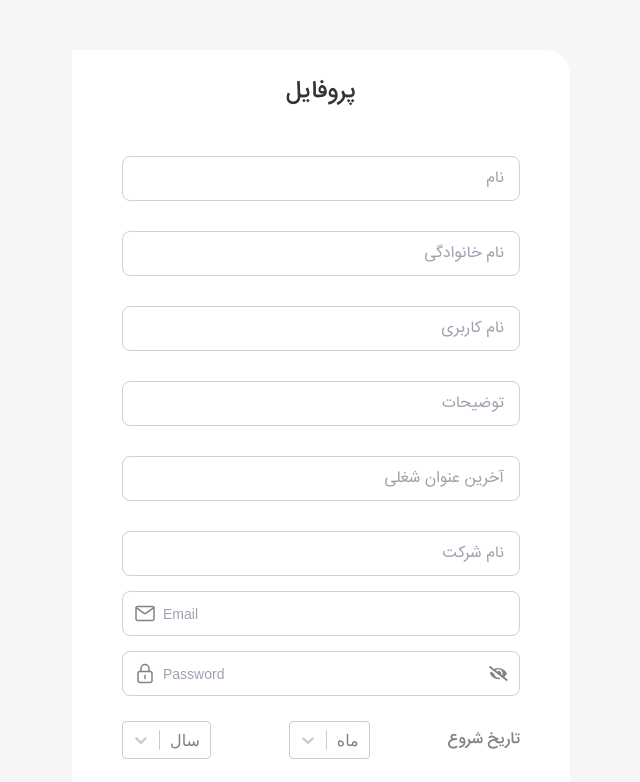
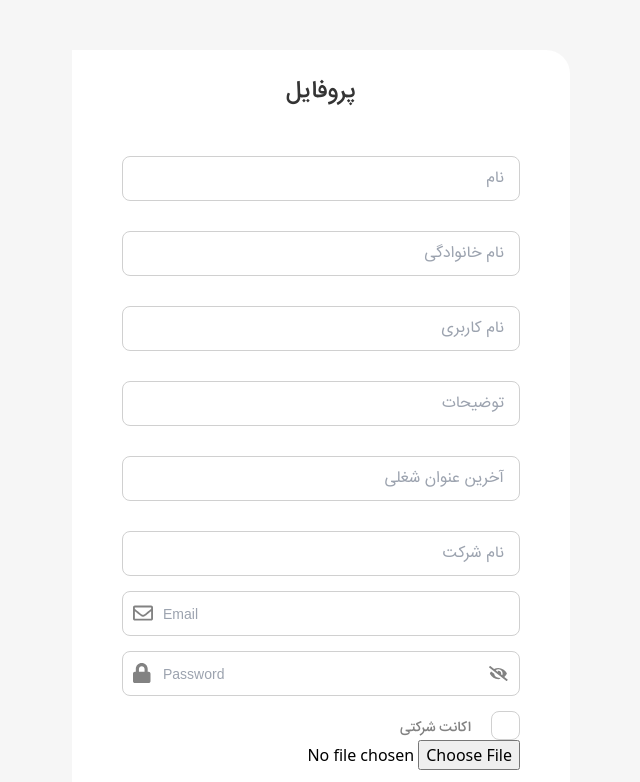
Before and after one commit to PostRahnemaEra/LinkedInFront, a React (Create React App) app: page /userprofile in a window 1280 px wide. Shown: the top 782 px of the page, without its empty margins (319-959 px from the left). Built offline with nearby package versions, Linux system fonts and the light colour scheme.

Commit message:
✨ Add Checkbox input

```diff
--- a/package.json
+++ b/package.json
@@ -4,6 +4,7 @@
     "private": true,
     "dependencies": {
         "@fortawesome/fontawesome-svg-core": "^1.2.36",
+        "@fortawesome/free-regular-svg-icons": "^5.15.4",
         "@fortawesome/free-solid-svg-icons": "^5.15.4",
         "@fortawesome/react-fontawesome": "^0.1.16",
         "@testing-library/jest-dom": "^5.14.1",
--- a/src/Components/Input/Input.Style.scss
+++ b/src/Components/Input/Input.Style.scss
@@ -99,6 +99,53 @@
     transition: all 0.3s ease;
 }
 
+//  ----------------------------------- CHECK BOX
+.checkbox_input label {
+    text-align: center;
+    display: flex;
+    flex-direction: row;
+    width: fit-content;
+    height: fit-content;
+    margin-top: 15px;
+}
+
+.checkbox_input input[type=checkbox] {
+    -webkit-appearance: none;
+    -moz-appearance: none;
+    width: 29px;
+    height: 29px;
+    border: 1px solid #D0D0D0;
+    border-radius: 8px;
+}
+
+.checkbox_input input[type=checkbox]:checked {
+    background-color: $blueColor;
+}
+
+input[type=checkbox]:checked:after {
+    margin-right: 7px;
+    margin-top: 1px;
+    width: 3mm;
+    height: 5mm;
+    border: solid white;
+    border-width: 0 4px 4px 0;
+    -webkit-transform: rotate(45deg);
+    -moz-transform: rotate(45deg);
+    -ms-transform: rotate(45deg);
+    transform: rotate(45deg);
+    content: "";
+    display: inline-block;
+}
+
+.checkbox_input span {
+    color: $grayColor;
+    font-family: $fontM;
+    font-weight: 500;
+    font-size: 14px;
+    padding-right: 20px;
+    margin-top: 7px;
+}
+
 //  ----------------------------------- Time INPUT
 .time_input {
     margin-top: 25px;
--- a/src/Components/Input/Input.tsx
+++ b/src/Components/Input/Input.tsx
@@ -2,10 +2,9 @@ import { Field } from "formik";
 import React, { useState } from "react";
 import "./Input.Style.scss";
 import Select from "react-select";
-import EmailSVG from "../../Icons/Email.svg";
-import PassSVG from "../../Icons/Password.svg";
-import {FontAwesomeIcon} from "@fortawesome/react-fontawesome";
-import {faEye, faEyeSlash} from "@fortawesome/free-solid-svg-icons";
+import { FontAwesomeIcon } from "@fortawesome/react-fontawesome";
+import { faLock, faEye, faEyeSlash } from "@fortawesome/free-solid-svg-icons";
+import {faEnvelope} from "@fortawesome/free-regular-svg-icons";
 
 interface StringInputProps {
   name: string;
@@ -31,7 +30,7 @@ export const EmailInput = () => {
   return (
     <div className={"email_input"}>
       <i className="mx-2">
-        <img src={EmailSVG} alt="" />
+        <FontAwesomeIcon icon={faEnvelope}></FontAwesomeIcon>
       </i>
 
       <Field
@@ -48,7 +47,6 @@ export const EmailInput = () => {
 const usePasswordToggle = () => {
   const [visible, setVisibility] = useState(false);
   const Icon = (
-    // visible?<img src={EyeSVG} alt=""/> : <p>hi</p>
     <FontAwesomeIcon
       icon={visible ? faEye : faEyeSlash}
       onClick={() => setVisibility((visible) => !visible)}
@@ -63,7 +61,7 @@ export const PassInput = () => {
   return (
     <div className={"password_input"}>
       <i className="mx-2 lockIcon">
-        <img src={PassSVG} alt="" />
+        <FontAwesomeIcon icon={faLock}></FontAwesomeIcon>
       </i>
 
       <Field
@@ -123,3 +121,22 @@ export const ChoiceTimeInput = (props: { name: string; id: string }) => {
     </div>
   );
 };
+
+export const CheckBoxInput = (props:{ name:string}) => {
+  return (
+    <div className={"checkbox_input"}>
+      <label htmlFor={"is_vendor"}>
+        <Field type="checkbox" id={"is_vendor"} name={"is_vendor"} />
+        <span>{props.name}</span>
+      </label>
+    </div>
+  );
+};
+
+export const PictureInput = (props: { name: string }) => {
+  return (
+    <div className={"file_input"}>
+      <Field type={"file"} name={"user_picture"} />
+    </div>
+  );
+};
--- a/src/Pages/Profile/UserProfile/UserProfile.tsx
+++ b/src/Pages/Profile/UserProfile/UserProfile.tsx
@@ -1,7 +1,7 @@
 import React from "react";
 import { Formik, Form } from "formik";
 import { InitCard } from "../../../Components/InitCard/InitCard";
-import { ChoiceTimeInput, EmailInput, PassInput, StringInput } from "../../../Components/Input/Input";
+import { CheckBoxInput, ChoiceTimeInput, EmailInput, PassInput, PictureInput, StringInput } from "../../../Components/Input/Input";
 import { Button } from "../../../Components/Button/Button";
 import { Header } from "../../../Components/Header/Header";
 
@@ -69,6 +69,8 @@ export const UserProfile = () => {
             />
             <EmailInput />
             <PassInput/>
+            <CheckBoxInput name={"اکانت شرکتی"}/>
+            <PictureInput name="test"/>
             <ChoiceTimeInput name={"تاریخ شروع"} id={"startedAt"}  />
             <ChoiceTimeInput name={"تاریخ پایان"} id={"finishedAt"} />
             <div className="my-8 mx-auto">
```
Also changed, not shown: 1 other file (tests, documents, lock files or other folders).
